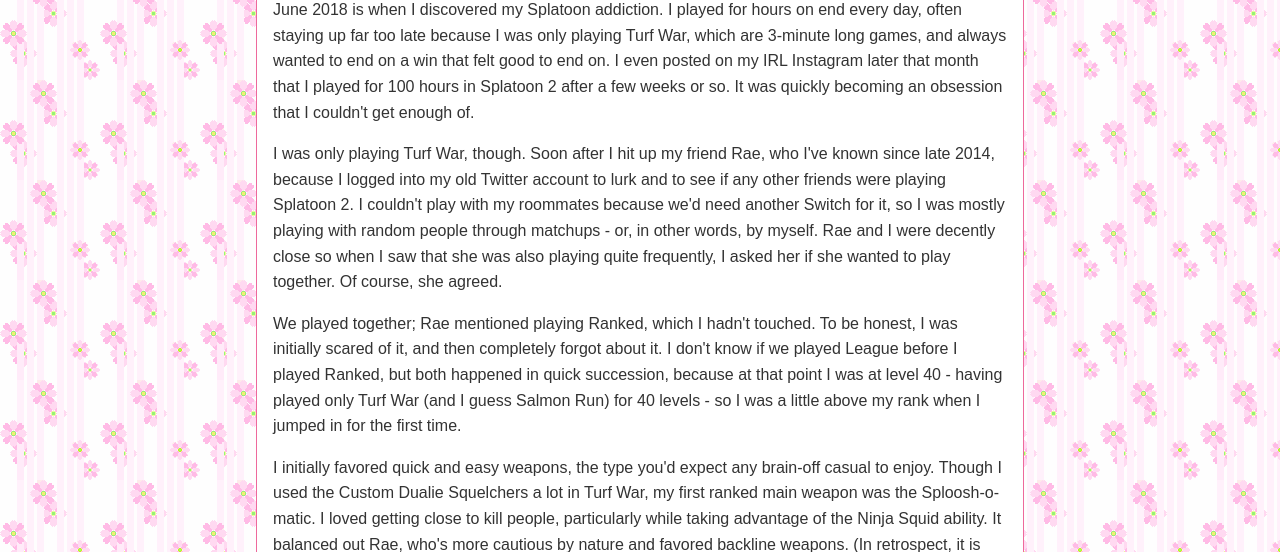
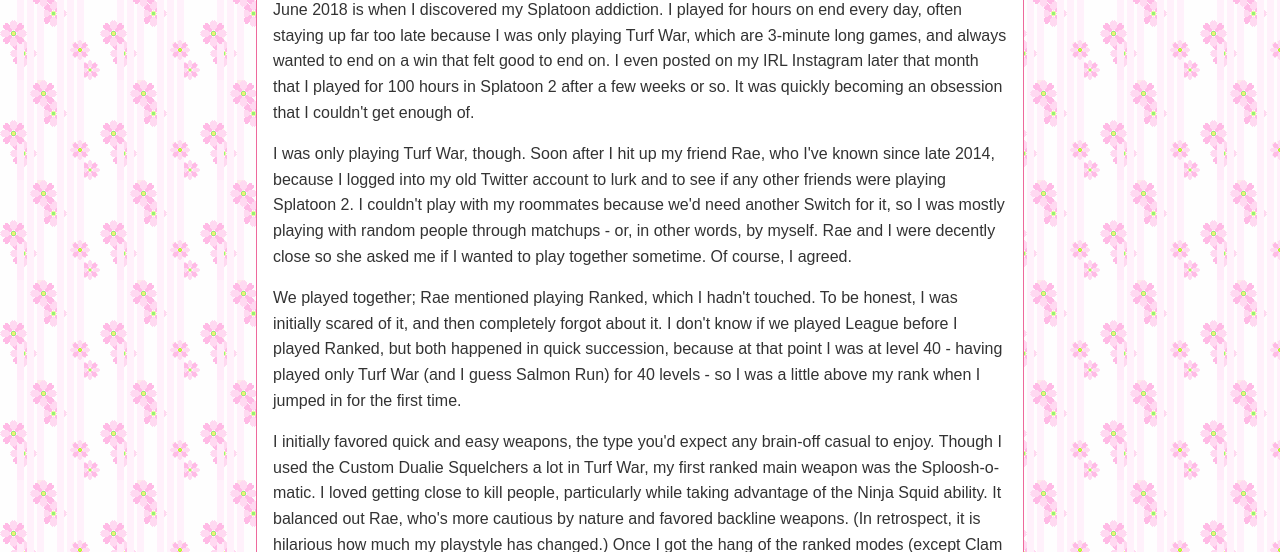
Before and after one commit to aroceu/splatoon, a PHP site: page /docs in a window 1280 px wide. Shown: the part 1020-1572 px from the top of the page. Run offline with PHP 8.4, Linux system fonts and the light colour scheme; some web fonts are replaced.

Commit message:
Update docs.php

```diff
--- a/docs.php
+++ b/docs.php
@@ -52,8 +52,7 @@
         <p>I was only playing Turf War, though. Soon after I hit up my friend Rae, who I've known since late 2014, because I logged
             into my old Twitter account to lurk and to see if any other friends were playing Splatoon 2. I couldn't play with my
             roommates because we'd need another Switch for it, so I was mostly playing with random people through matchups - or, in
-            other words, by myself. Rae and I were decently close so when I saw that she was also playing quite frequently, I asked
-            her if she wanted to play together. Of course, she agreed.</p>
+            other words, by myself. Rae and I were decently close so she asked me if I wanted to play together sometime. Of course, I agreed.</p>
 
         <p>We played together; Rae mentioned playing Ranked, which I hadn't touched. To be honest, I was initially scared of it, and
             then completely forgot about it. I don't know if we played League before I played Ranked, but both happened in quick
```
